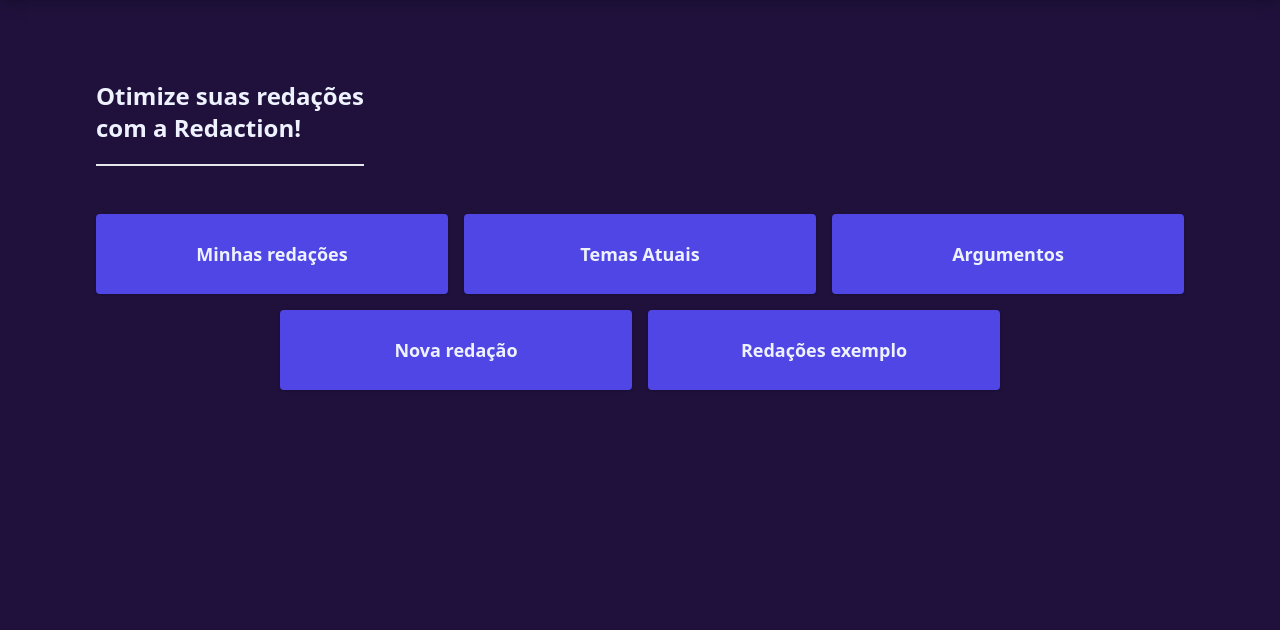
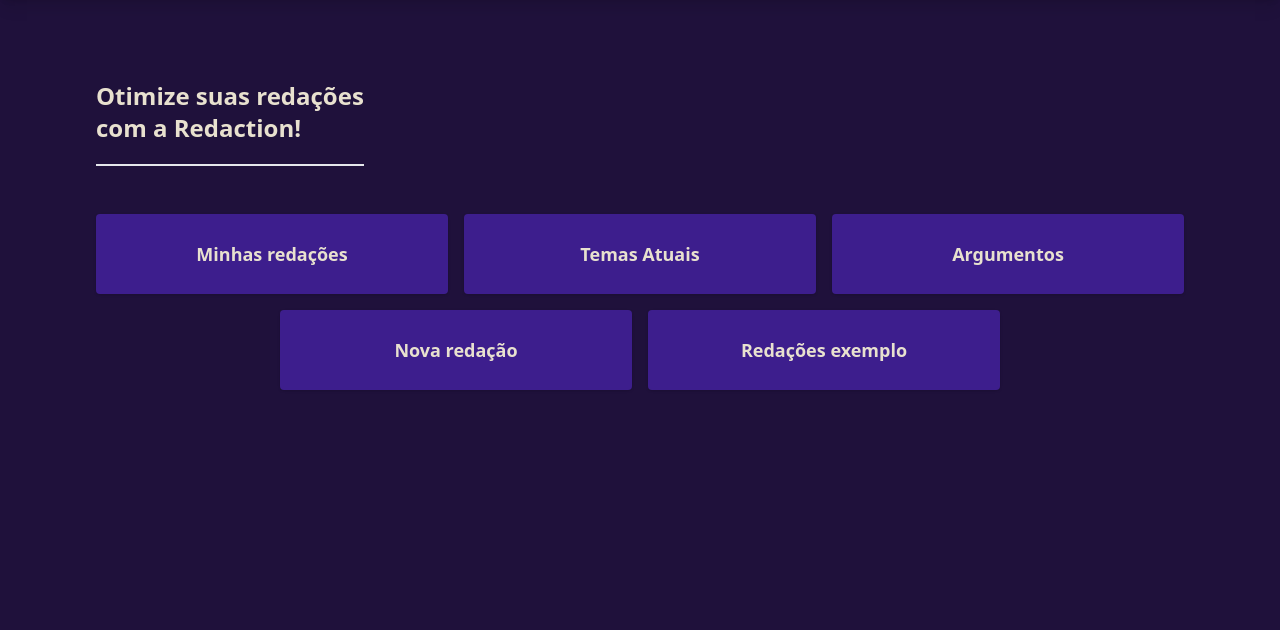
Before and after one commit to pedroeroel/redaction-senai, a Flask app: template app/templates/home.html in a window 1280 px wide. Shown: the part 96-726 px from the top of the page. Run offline with Flask 3, Linux system fonts and the light colour scheme; the template is opened without the code that fills it, so the values that code supplies are empty; some libraries are stand-ins or nearby versions.

Commit message:
fix: front-end colors

```diff
--- a/app/routes/main/templates/index.html
+++ b/app/routes/main/templates/index.html
@@ -28,8 +28,6 @@
                 Quero Escrever Melhor!
             </a>
         </div>
-
-        <!-- Coluna da Ilustração -->
         <div class="flex items-end justify-end w-full h-full">
             <div class="relative self-end">
                 <div class="p-10 fixed bottom-[-15vh] right-11 invisible lg:visible lg:w-[50vw] bg-[#3D1E8D] rounded-full">
--- a/app/templates/home.html
+++ b/app/templates/home.html
@@ -8,15 +8,15 @@
 {% block content %}
 
 <section class="mb-12">
-    <p class="text-2xl font-bold text-indigo-50 border-b-2 w-fit pb-5">Otimize suas redações<br>com a Redaction!</p>
+    <p class="text-2xl font-bold border-b-2 w-fit pb-5">Otimize suas redações<br>com a Redaction!</p>
 </section>
 
 <div class="grid grid-cols-1 lg:grid-cols-6 lg:grid-rows-2 gap-4 mb-8 place-content-center">
-    <a href="" class="bg-indigo-600 text-lg font-semibold shadow rounded p-6 text-center hover:border-indigo-50 border-transparent border-2 transition duration-200 card text-indigo-50 lg:col-span-2">Minhas redações</a>
-    <a href="" class="bg-indigo-600 text-lg font-semibold shadow rounded p-6 text-center hover:border-indigo-50 border-transparent border-2 transition duration-200 card text-indigo-50 lg:col-span-2">Temas Atuais</a>
-    <a href="" class="bg-indigo-600 text-lg font-semibold shadow rounded p-6 text-center hover:border-indigo-50 border-transparent border-2 transition duration-200 card text-indigo-50 lg:col-span-2">Argumentos</a>
-    <a href="" class="bg-indigo-600 text-lg font-semibold shadow rounded p-6 text-center hover:border-indigo-50 border-transparent border-2 transition duration-200 card text-indigo-50 lg:row-start-2 lg:row-end-2 lg:col-span-2 lg:col-start-4">Redações exemplo</a>
-    <a href="" class="bg-indigo-600 text-lg font-semibold shadow rounded p-6 text-center hover:border-indigo-50 border-transparent border-2 transition duration-200 card text-indigo-50 lg:row-start-2 lg:row-end-2 lg:col-start-2 lg:col-span-2">Nova redação</a>
+    <a href="" class="bg-[#3D1E8D] text-lg font-semibold shadow rounded p-6 text-center hover:border-[#E8E1CF] border-transparent border-2 transition duration-200 card lg:col-span-2">Minhas redações</a>
+    <a href="" class="bg-[#3D1E8D] text-lg font-semibold shadow rounded p-6 text-center hover:border-[#E8E1CF] border-transparent border-2 transition duration-200 card lg:col-span-2">Temas Atuais</a>
+    <a href="" class="bg-[#3D1E8D] text-lg font-semibold shadow rounded p-6 text-center hover:border-[#E8E1CF] border-transparent border-2 transition duration-200 card lg:col-span-2">Argumentos</a>
+    <a href="" class="bg-[#3D1E8D] text-lg font-semibold shadow rounded p-6 text-center hover:border-[#E8E1CF] border-transparent border-2 transition duration-200 card lg:row-start-2 lg:row-end-2 lg:col-span-2 lg:col-start-4">Redações exemplo</a>
+    <a href="" class="bg-[#3D1E8D] text-lg font-semibold shadow rounded p-6 text-center hover:border-[#E8E1CF] border-transparent border-2 transition duration-200 card lg:row-start-2 lg:row-end-2 lg:col-start-2 lg:col-span-2">Nova redação</a>
 </div>
 
 {% endblock %}
--- a/app/templates/layout.html
+++ b/app/templates/layout.html
@@ -58,7 +58,6 @@
 <footer class="text-center py-4 text-lg text-[#E8E1CF]">
     &copy; 2024 AlphaTech. All rights reserved.
 </footer>
-{% else %}
 {% endif %}
 </body>
 </html>
```
